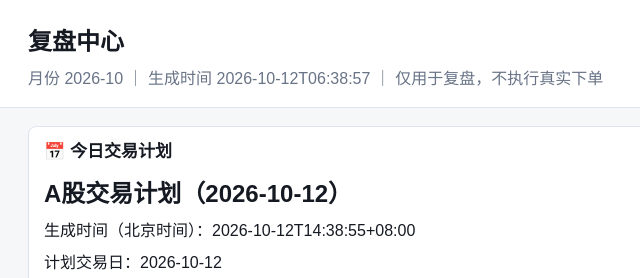
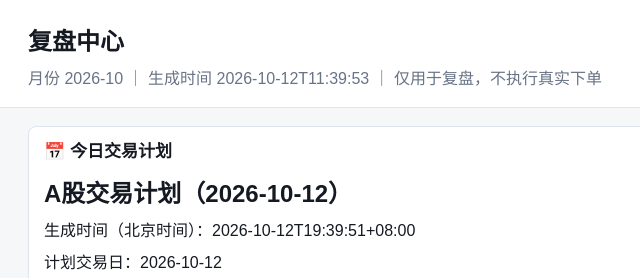
Before and after one commit to whatnicai-collab/AIHotFlow-Dashboard, a plain HTML site: page monthly_review.html in a window 1280 px wide. Shown: the top 278 px of the page, 0-640 px from the left. Drawn offline with Linux system fonts and the light colour scheme.

Commit message:
Update dashboard snapshot

```diff
--- a/monthly_review.html
+++ b/monthly_review.html
@@ -58,13 +58,13 @@ tbody tr:hover{background:#f3f8ff}
 }
 
 </style>
-</head><body><header><h1>复盘中心</h1><div class="muted">月份 2026-10 ｜ 生成时间 2026-10-12T06:38:57 ｜ 仅用于复盘，不执行真实下单</div></header><main>
+</head><body><header><h1>复盘中心</h1><div class="muted">月份 2026-10 ｜ 生成时间 2026-10-12T11:39:53 ｜ 仅用于复盘，不执行真实下单</div></header><main>
 
 <section class="section">
 <h2>📅 今日交易计划</h2>
 <h1>A股交易计划（2026-10-12）</h1>
 
-<p>生成时间（北京时间）：2026-10-12T14:38:55+08:00</p>
+<p>生成时间（北京时间）：2026-10-12T19:39:51+08:00</p>
 <p>计划交易日：2026-10-12</p>
 <p>说明：仅用于模拟交易和决策辅助，不执行真实下单。</p>
 
@@ -143,4 +143,4 @@ tbody tr:hover{background:#f3f8ff}
 
 <section><h2>本月交易频率</h2><table><thead><tr><th>股票</th><th>交易次数</th></tr></thead><tbody><tr><td colspan="2" class="muted">暂无本月成交</td></tr></tbody></table></section>
 </main></body></html>
-<!-- Published by AIHotFlow at 2026-10-12 06:38:59 UTC. Static HTML only; source/data not included. -->
+<!-- Published by AIHotFlow at 2026-10-12 11:39:56 UTC. Static HTML only; source/data not included. -->
```
